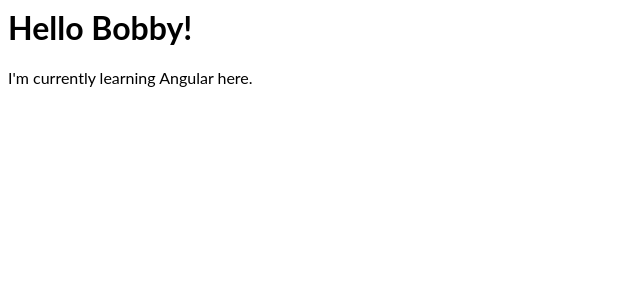
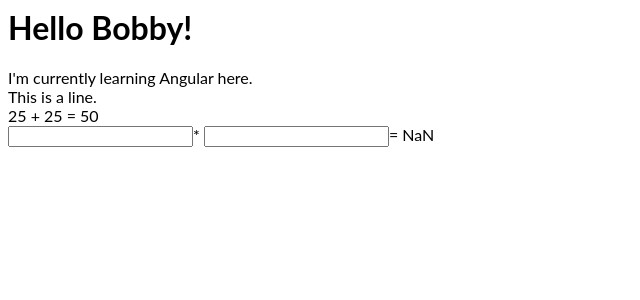
Before and after one commit to hunter10bt/05-angular-01-20200415, an Angular app: page / in a window 1280 px wide. Shown: the top 300 px of the page, without its empty margins (0-640 px from the left). Built offline with nearby package versions, Linux system fonts and the light colour scheme.

Commit message:
added multiplication

```diff
--- a/src/app/app.component.html
+++ b/src/app/app.component.html
@@ -1,4 +1,12 @@
 <hello name="{{ name }}"></hello>
 <p>
   I'm currently learning Angular here.
+  <br>
+  {{"This is a line."}}<br>
+  25 + 25 = {{25+25}}
+
+  <br>
+  <input [(ngModel)] = "a" type ="text">*
+  <input [(ngModel)] = "b" type ="text">=
+  {{a*b}}
 </p>
```
